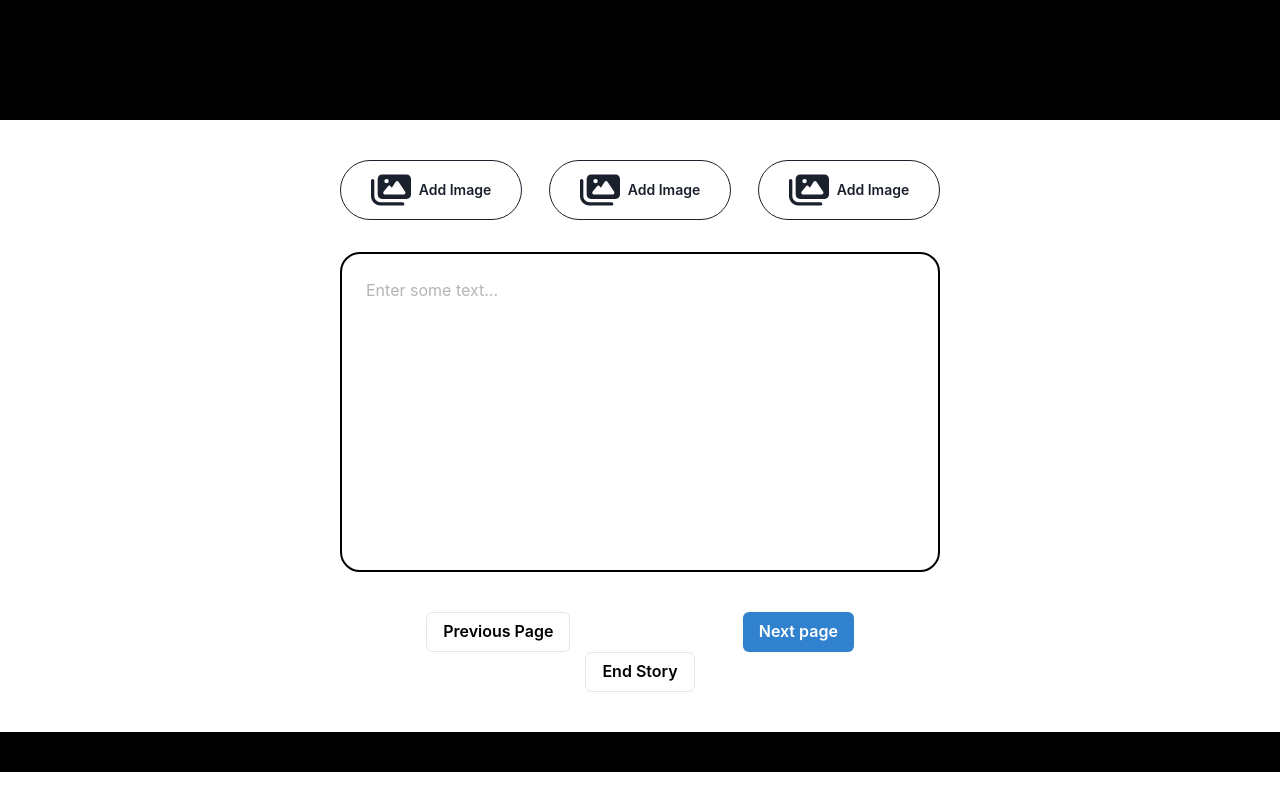
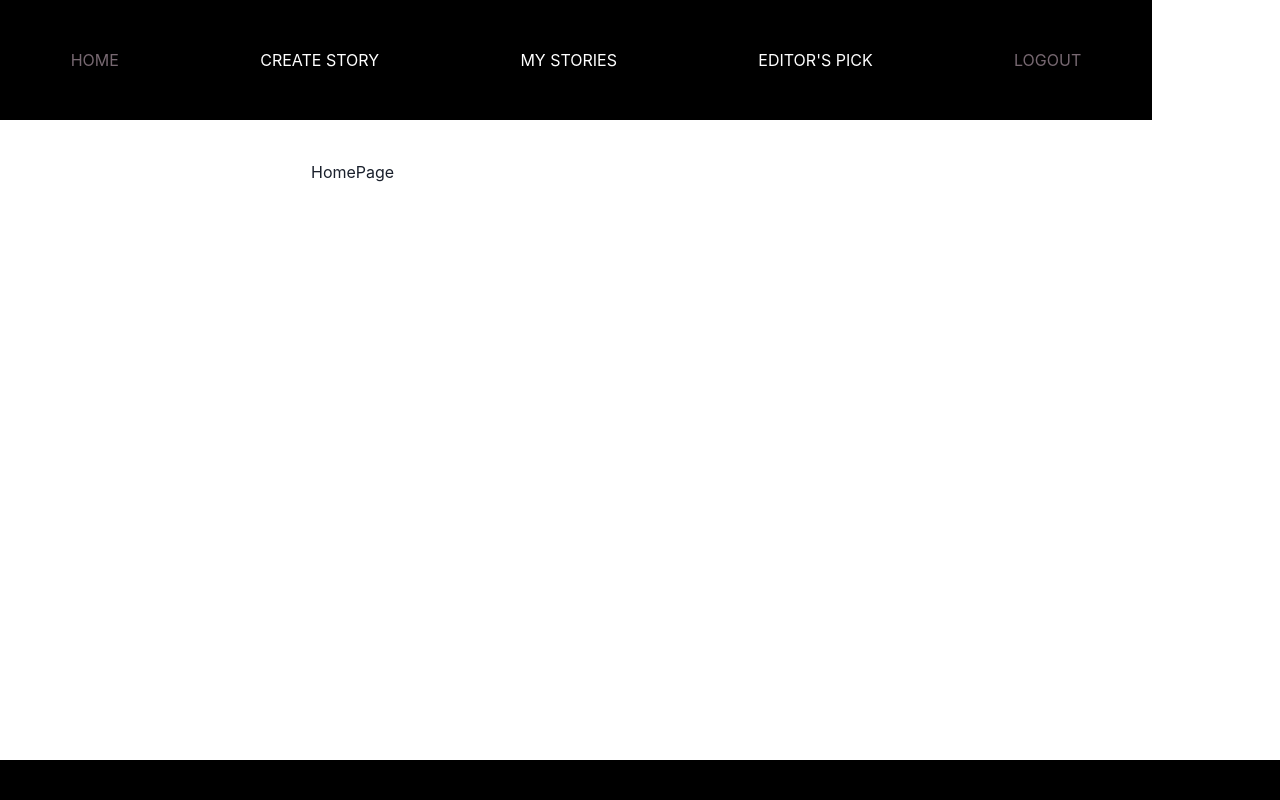
Before and after one commit to StoryAOkay/frontend, a React (Create React App) app: page / in a window 1280 px wide. Built offline with nearby package versions, Linux system fonts and the light colour scheme.

Commit message:
create pages and adds routing functionality

```diff
--- a/package.json
+++ b/package.json
@@ -14,13 +14,17 @@
     "image-extensions": "^1.1.0",
     "is-hotkey": "^0.2.0",
     "is-url": "^1.2.4",
+    "localforage": "^1.10.0",
+    "match-sorter": "^6.3.4",
     "react": "^18.2.0",
     "react-dom": "^18.2.0",
     "react-icons": "^5.0.1",
+    "react-router-dom": "^6.22.3",
     "react-scripts": "5.0.1",
     "slate": "^0.102.0",
     "slate-history": "^0.100.0",
     "slate-react": "^0.102.0",
+    "sort-by": "^1.2.0",
     "web-vitals": "^2.1.4"
   },
   "scripts": {
--- a/src/App.css
+++ b/src/App.css
@@ -14,7 +14,7 @@
 }
 
 .App-header {
-  background-color: #282c34;
+
   min-height: 100vh;
   display: flex;
   flex-direction: column;
@@ -36,3 +36,12 @@
     transform: rotate(360deg);
   }
 }
+
+li {
+  color: #fff;
+  list-style-type: none;
+}
+
+ li span .active{
+  color: #776871;
+}
--- a/src/App.js
+++ b/src/App.js
@@ -9,26 +9,30 @@ import StoryPage from './pages/StoryPage';
 import { Flex, Box } from '@chakra-ui/react'
 import MainFooter from './components/MainFooter';
 import MainHeader from './components/MainHeader';
+import AppRouter from './routes/app-routes';
 const App = () => {
 
   return (
-    <Box>
+    <Flex position={'relative'} flexDirection='column' height= '100vh' justifyContent={'center'}>
       <MainHeader />
-        <Box padding='2.5rem 2.5rem 0rem 2.5rem'  width={'680px'} margin={'0 auto'} height={'calc( 100vh - 280px'}>
+        <Flex  justifyContent={'center'} position= 'absolute' top={'120px'} bottom={'40px'} padding='2.5rem 2.5rem 2.5rem 2.5rem' width={'100%'} margin={'0 auto'} height={'calc( 100vh - 280px'} mt={'120px'}>
        {/* <SlateEditor/> */}
         {/* < EditorWithImages /> */}
         {/* < CollaborativeEditor/> */}
+        <Box width='658px' >
+        <AppRouter />
+        </Box>
 
 
-        <StoryPage />
 
 
-    </Box>
+
+    </Flex>
 
 
       <MainFooter/>
 
-    </Box>
+    </Flex>
 
 
   )
--- a/src/components/MainFooter.js
+++ b/src/components/MainFooter.js
@@ -2,7 +2,7 @@ import React from "react";
 import {Box } from '@chakra-ui/react';
 
 function MainFooter(){
-    return(<Box width={'100vw'} height={'40px'} background={'black'}>
+    return(<Box width={'100vw'} height={'40px'} background={'black'} position={'fixed'} bottom={0}>
 
     </Box>)
 }
--- a/src/components/MainHeader.js
+++ b/src/components/MainHeader.js
@@ -1,9 +1,10 @@
 import React from "react";
-import {Box } from '@chakra-ui/react';
+import {Flex } from '@chakra-ui/react';
+import Navbar from "./navbar";
 
 function MainHeader(){
-    return(<Box width={'100vw'} height={'120px'} background={'black'}>
-
-    </Box>)
+    return(<Flex width={'90%'} height={'120px'} background={'black'} position={'fixed'} top={0} alignItems={'center'}>
+            <Navbar />
+    </Flex>)
 }
 export default MainHeader
--- /dev/null
+++ b/src/components/navbar.js
@@ -0,0 +1,39 @@
+
+import React from "react";
+import { NavLink } from "react-router-dom";
+import {Flex} from '@chakra-ui/react'
+export default function Navbar() {
+
+
+  return (
+        <Flex justifyContent='space-around' className="nav justify-content-end" width='100%'>
+          <li className="nav-item">
+            <span className="nav-link">
+              <NavLink to="/"> HOME </NavLink>
+            </span>
+          </li>
+          <li className="nav-item">
+            <span className="nav-link">
+              <NavLink to="/create"> CREATE STORY</NavLink>
+            </span>
+          </li>
+          <li className="nav-item">
+            <span className="nav-link">
+              <NavLink to="/mystories">MY STORIES </NavLink>
+            </span>
+          </li>
+          <li className="nav-item">
+            <span className="nav-link">
+              <NavLink to="/editors">EDITOR'S PICK </NavLink>
+            </span>
+          </li>
+
+          <li className="nav-item">
+            <span className="nav-link">
+            <NavLink to="/">LOGOUT </NavLink>
+            </span>
+          </li>
+        </Flex>
+
+  );
+}
--- a/src/components/story_page_footer.js
+++ b/src/components/story_page_footer.js
@@ -5,7 +5,7 @@ function StoryPageFooter(){
         <Box marginY={'2.5rem'}>
             <Flex justifyContent={ 'space-around'}>
             <Button fontSize={'1rem'} color={'black'} variant={'outline'} width>Previous Page</Button>
-            <Button fontSize={'1rem'} colorScheme='blue'>Next page</Button>
+            <Button fontSize={'1rem'} colorScheme='blue'>Next Page</Button>
             </Flex>
             <Flex justifyContent={ 'space-around'}>
             <Button fontSize={'1rem'} color={'black'} variant={'outline'}>End Story</Button>
--- a/src/index.js
+++ b/src/index.js
@@ -4,13 +4,17 @@ import './index.css';
 import App from './App';
 import reportWebVitals from './reportWebVitals';
 import { ChakraProvider } from '@chakra-ui/react'
+import { BrowserRouter as Router } from "react-router-dom";
 
 const root = ReactDOM.createRoot(document.getElementById('root'));
 root.render(
   <React.StrictMode>
-     <ChakraProvider>
+    <Router>
+    <ChakraProvider>
      <App />
      </ChakraProvider>
+    </Router>
+
   </React.StrictMode>
 );
 
--- /dev/null
+++ b/src/pages/EditorPage.js
@@ -0,0 +1,8 @@
+import React from "react";
+import {Box} from '@chakra-ui/react';
+function EditorPickPage(){
+    return(
+        <Box>Editor's Pick</Box>
+    )
+}
+export default EditorPickPage;
--- /dev/null
+++ b/src/pages/HomePage.js
@@ -0,0 +1,8 @@
+import React from "react";
+import {Box} from '@chakra-ui/react';
+function HomePage(){
+    return(
+        <Box>HomePage</Box>
+    )
+}
+export default HomePage;
--- /dev/null
+++ b/src/pages/MyStoriesPage.js
@@ -0,0 +1,8 @@
+import React from "react";
+import {Box} from '@chakra-ui/react';
+function MyStoriesPage(){
+    return(
+        <Box>MyStoriesPage</Box>
+    )
+}
+export default MyStoriesPage;
--- /dev/null
+++ b/src/routes/app-routes.js
@@ -0,0 +1,18 @@
+import React from "react";
+import { Route, Routes } from "react-router-dom";
+import HomePage from "../pages/HomePage";
+import EditorPickPage from "../pages/EditorPage";
+import MyStoriesPage from "../pages/MyStoriesPage";
+import StoryPage from "../pages/StoryPage";
+
+export default function AppRouter() {
+  return (
+    <Routes>
+        <Route path="/" end element={<HomePage />} />
+      <Route path="/create" end element={<StoryPage />} />
+      <Route path="/editors" end element={<EditorPickPage />} />
+      <Route path="/mystories" end element={<MyStoriesPage />} />
+
+    </Routes>
+  );
+}
```
Also changed, not shown: 1 other file (tests, documents, lock files or other folders).
